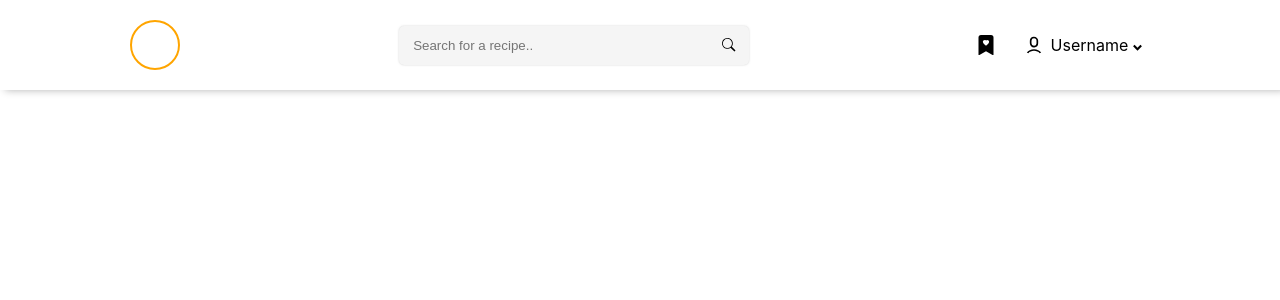
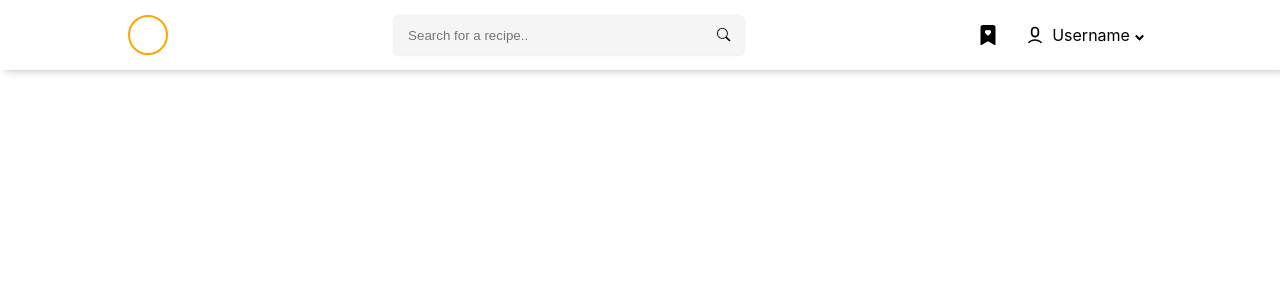
Before and after one commit to itbeginswithi/tasty_recipes, a React (Create React App) app in the folder frontend/: page / in a window 1280 px wide. Shown: the top 300 px of the page. Built offline with nearby package versions, Linux system fonts and the light colour scheme.

Commit message:
changed padding on the header

```diff
--- a/frontend/src/components/Header/Header.module.scss
+++ b/frontend/src/components/Header/Header.module.scss
@@ -9,7 +9,7 @@
     align-items: center;
     flex-wrap: wrap;
 
-    padding: 2rem;
+    padding: 1.5rem;
     background-color: #fff;
     box-shadow: 5px 0 8px 0px rgba(0,0,0,0.3);
     z-index: 99;
@@ -28,8 +28,8 @@
     }
 
     & .logo{
-        width: 5rem;
-        height: 5rem;
+        width: 4rem;
+        height: 4rem;
         background-color: transparent;
         border: 2px solid orange;
         border-radius: 5rem;
```
